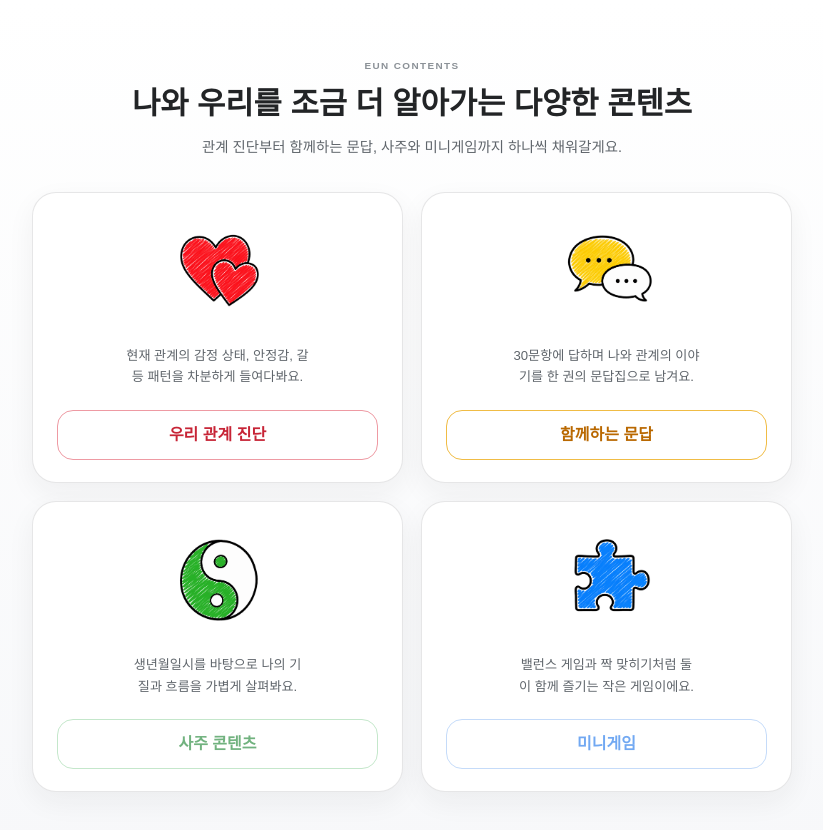
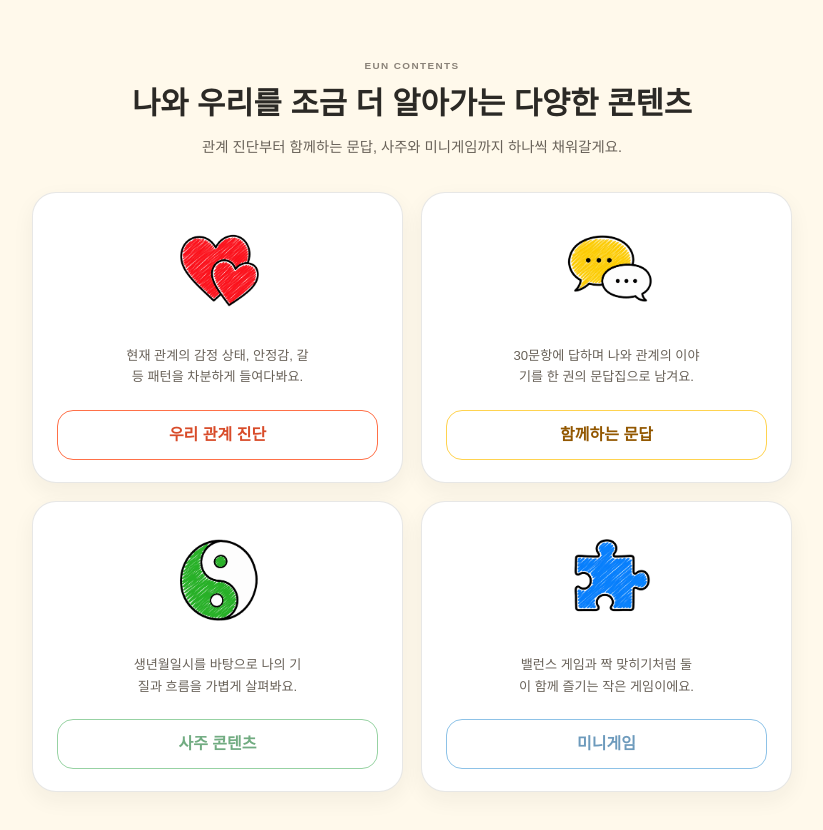
Before and after one commit to coffee-and/eun-contents, a React (Vite) app: page / in a window 1280 px wide. Shown: the top 830 px of the page, without its empty margins (228-1051 px from the left). Built offline with nearby package versions, Linux system fonts and the light colour scheme; no server answers; a web font is replaced by a local one.

Commit message:
style: connect hub theme to shared palette

```diff
--- a/src/shared/styles/themes/hub-theme.css
+++ b/src/shared/styles/themes/hub-theme.css
@@ -1,25 +1,25 @@
 .theme-hub {
-  --hub-page-background: #f7f8fa;
+  --hub-page-background: var(--content-cream);
   --hub-page-background-soft: var(--color-white);
   --hub-card-background: var(--color-white);
-  --hub-card-background-muted: rgba(255, 255, 255, 0.9);
-  --hub-text-primary: #222426;
-  --hub-text-secondary: #5f656b;
-  --hub-text-muted: #8b9197;
+  --hub-card-background-muted: rgba(255, 255, 255, 0.92);
+  --hub-text-primary: var(--content-ink);
+  --hub-text-secondary: var(--content-ink-soft);
+  --hub-text-muted: #8a8278;
   --hub-text-inverse: var(--color-white);
-  --hub-border-color: rgba(31, 35, 39, 0.11);
-  --hub-border-color-strong: rgba(31, 35, 39, 0.18);
+  --hub-border-color: rgba(59, 57, 52, 0.12);
+  --hub-border-color-strong: rgba(59, 57, 52, 0.22);
   --hub-content-width: 980px;
   --hub-grid-gap: 18px;
   --hub-card-radius: 24px;
-  --hub-card-padding: 26px;
+  --hub-card-padding: 24px;
   --hub-card-min-height: 300px;
   --hub-button-height: 46px;
-  --hub-shadow-card: var(--shadow-card-soft);
-  --hub-shadow-card-hover: var(--shadow-card);
-  --hub-primary-color: #2f3337;
-  --hub-primary-color-hover: #1f2225;
-  --hub-primary-color-soft: #f1f3f5;
+  --hub-shadow-card: 0 8px 22px rgba(43, 41, 37, 0.055);
+  --hub-shadow-card-hover: 0 13px 30px rgba(43, 41, 37, 0.095);
+  --hub-primary-color: var(--content-ink);
+  --hub-primary-color-hover: #171613;
+  --hub-primary-color-soft: #f4efe3;
   --bg: var(--hub-page-background);
   --card-bg: var(--hub-card-background);
   --card-bg-soft: var(--hub-card-background-muted);
@@ -34,33 +34,41 @@
   --primary-soft: var(--hub-primary-color-soft);
   --shadow: var(--hub-shadow-card-hover);
   --shadow-soft: var(--hub-shadow-card);
-  --gradient-page: linear-gradient(180deg, #ffffff 0%, #f7f8fa 100%);
+  --gradient-page: var(--hub-page-background);
 }
 
 .theme-hub .content-card--relationship {
-  --hub-card-accent-light: #fff0f1;
-  --hub-card-accent: #ef5260;
-  --hub-card-accent-strong: #c72436;
-  --hub-card-accent-border: #ee9aa3;
+  --hub-card-accent-light: var(--content-coral-light);
+  --hub-card-accent: var(--content-coral);
+  --hub-card-accent-hover: var(--content-coral-hover);
+  --hub-card-accent-strong: var(--content-coral-strong);
+  --hub-card-accent-border: var(--content-coral);
+  --hub-card-button-text: var(--color-white);
 }
 
 .theme-hub .content-card--couple {
-  --hub-card-accent-light: #fff6cf;
-  --hub-card-accent: #ffbd12;
-  --hub-card-accent-strong: #b96800;
-  --hub-card-accent-border: #f0bc45;
+  --hub-card-accent-light: var(--content-yellow-light);
+  --hub-card-accent: var(--content-yellow);
+  --hub-card-accent-hover: var(--content-yellow-hover);
+  --hub-card-accent-strong: var(--content-yellow-strong);
+  --hub-card-accent-border: var(--content-yellow);
+  --hub-card-button-text: var(--content-ink);
 }
 
 .theme-hub .content-card--saju {
-  --hub-card-accent-light: #e3f5e7;
-  --hub-card-accent: #58b96a;
-  --hub-card-accent-strong: #2f8f43;
-  --hub-card-accent-border: #a9dcb3;
+  --hub-card-accent-light: var(--content-green-light);
+  --hub-card-accent: var(--content-green);
+  --hub-card-accent-hover: var(--content-green-hover);
+  --hub-card-accent-strong: var(--content-green-strong);
+  --hub-card-accent-border: var(--content-green);
+  --hub-card-button-text: var(--color-white);
 }
 
 .theme-hub .content-card--game {
-  --hub-card-accent-light: #e5f0ff;
-  --hub-card-accent: #5c9cf2;
-  --hub-card-accent-strong: #2f80ed;
-  --hub-card-accent-border: #aacbf7;
+  --hub-card-accent-light: var(--content-blue-light);
+  --hub-card-accent: var(--content-blue);
+  --hub-card-accent-hover: var(--content-blue-hover);
+  --hub-card-accent-strong: var(--content-blue-strong);
+  --hub-card-accent-border: var(--content-blue);
+  --hub-card-button-text: var(--color-white);
 }
```
